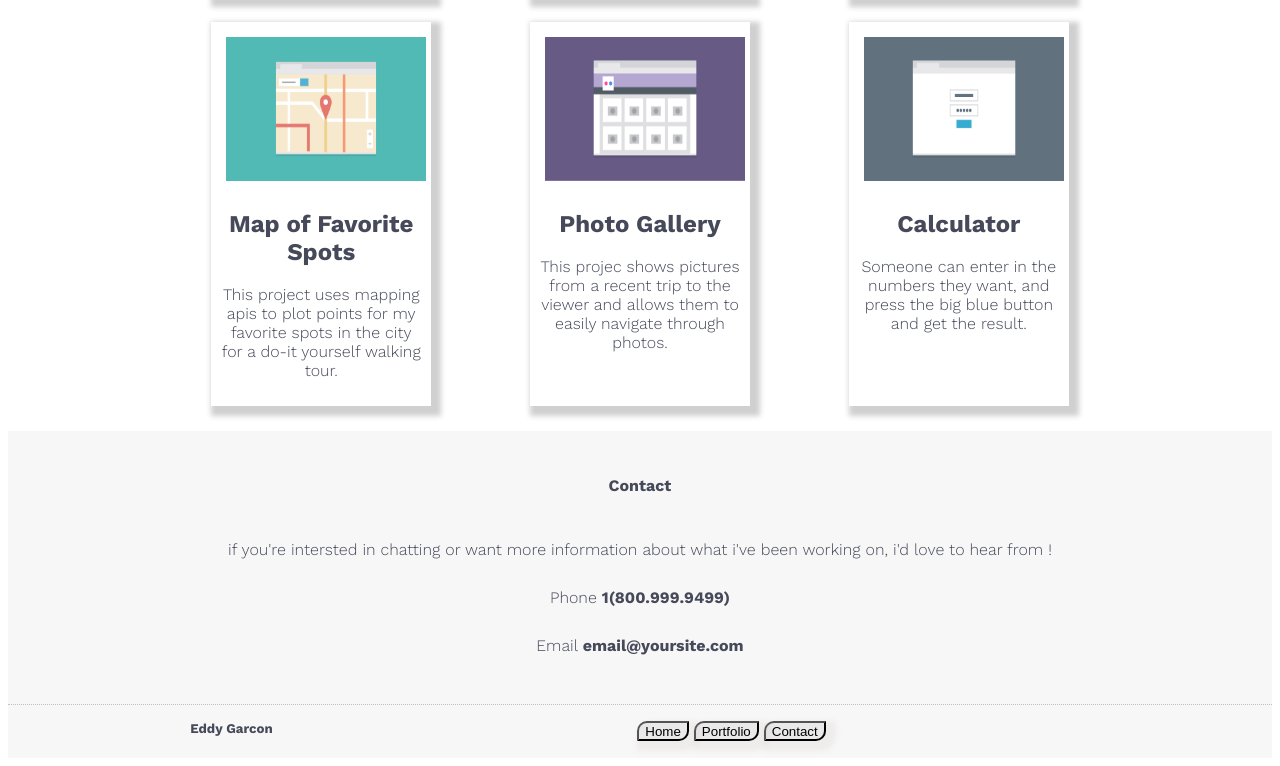
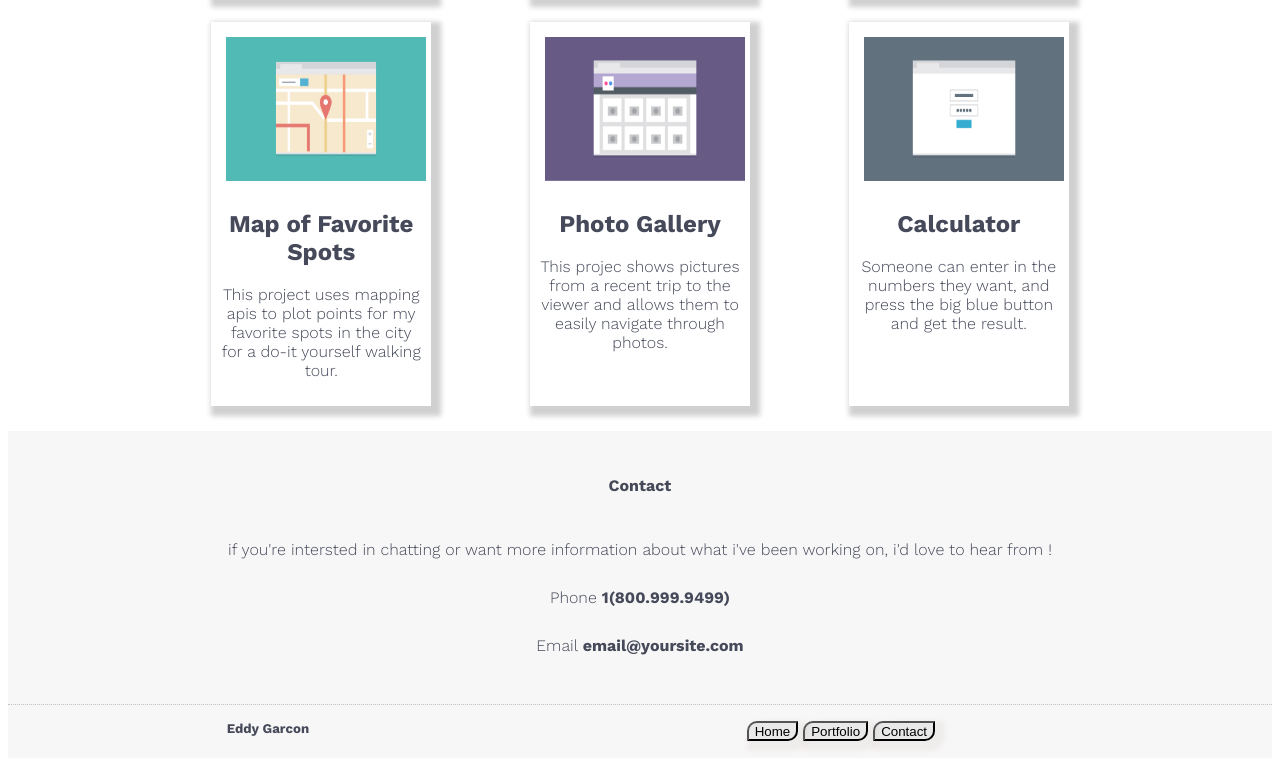
Before and after one commit to Lolerg/Project-2-Responsive-Layout-, a plain HTML site: page index.html in a window 1280 px wide. Shown: the part 916-1682 px from the top of the page. Drawn offline with nearby package versions, Linux system fonts and the light colour scheme.

Commit message:
Update index.html

```diff
--- a/index.html
+++ b/index.html
@@ -129,8 +129,8 @@
 
 
         <a href="index.html"><button id="home">Home </button></a>
-        <a href="#portfolio"><button id="portfolio">Portfolio</button>
-        <button id="contact ">Contact</butoon>
+            <a href="#portfolio"><button id="portfolio">Portfolio</button></a>
+        <button id="contact">Contact</button>
 
         </div>
 </div>
```
